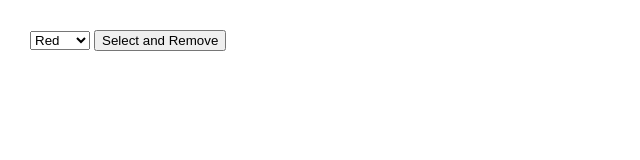
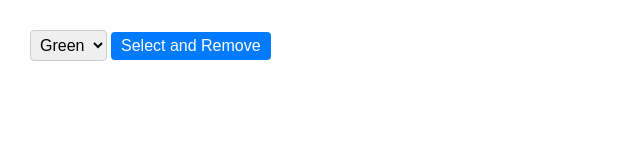
Before and after one commit to acciojob/remove-items-RUCHIR04-R, a website: page main.html in a window 1280 px wide. Both pictures are taken after a click on the button "Select and Remove". Shown: the whole page, without its empty margins (0-640 px from the left). Drawn offline with Linux system fonts and the light colour scheme.

Commit message:
created a submission

```diff
--- a/main.html
+++ b/main.html
@@ -2,7 +2,30 @@
 <html>
 <head>
     <style type="text/css">
-			body {margin: 30px;}
+        body {
+            margin: 30px;
+        }
+
+        select {
+            padding: 5px;
+            font-size: 16px;
+            border: 1px solid #ccc;
+            border-radius: 4px;
+        }
+
+        input[type="button"] {
+            padding: 5px 10px;
+            font-size: 16px;
+            background-color: #007bff;
+            color: white;
+            border: none;
+            border-radius: 4px;
+            cursor: pointer;
+        }
+
+        input[type="button"]:hover {
+            background-color: #0056b3;
+        }
     </style>
     <meta charset=utf-8 />
     <title>Remove items from a dropdown list</title>
@@ -16,12 +39,22 @@
             <option>White</option>
             <option>Black</option>
         </select>
-			<input type="button" value="Select and Remove">
+        <input type="button" value="Select and Remove" id="removeButton">
     </form>
 
-		<script type="text/javascript" src="./script.js">
+    <script type="text/javascript">
+        const colorSelect = document.getElementById('colorSelect');
+        const removeButton = document.getElementById('removeButton');
+
+        removeButton.addEventListener('click', function() {
+            const selectedOption = colorSelect.options[colorSelect.selectedIndex];
+
+            if (selectedOption) {
+                colorSelect.removeChild(selectedOption);
+            } else {
+                alert("No option selected!");
+            }
+        });
     </script>
-
 </body>
-
 </html>
--- a/script.js
+++ b/script.js
@@ -1 +1,18 @@
 //your JS code here. If required.
+// Get references to the select element and the button
+const colorSelect = document.getElementById('colorSelect');
+const removeButton = document.getElementById('removeButton');
+
+// Add an event listener to the button
+removeButton.addEventListener('click', function() {
+    // Get the selected option
+    const selectedOption = colorSelect.options[colorSelect.selectedIndex];
+
+    // Check if an option is selected
+    if (selectedOption) {
+        // Remove the selected option from the dropdown
+        colorSelect.removeChild(selectedOption);
+    } else {
+        alert("No option selected!"); // Optional: Alert if no option is selected
+    }
+});
--- a/styles.css
+++ b/styles.css
@@ -1 +1,26 @@
 /*  your css code here. If applicable */
+body {
+    margin: 30px; /* Adds a 30px margin around the body */
+}
+
+/* Optional: Add more styling for better appearance */
+select {
+    padding: 5px;
+    font-size: 16px;
+    border: 1px solid #ccc;
+    border-radius: 4px;
+}
+
+input[type="button"] {
+    padding: 5px 10px;
+    font-size: 16px;
+    background-color: #007bff;
+    color: white;
+    border: none;
+    border-radius: 4px;
+    cursor: pointer;
+}
+
+input[type="button"]:hover {
+    background-color: #0056b3; /* Darker shade on hover */
+}
```
Lines whose indentation alone changed are shown as unchanged.
